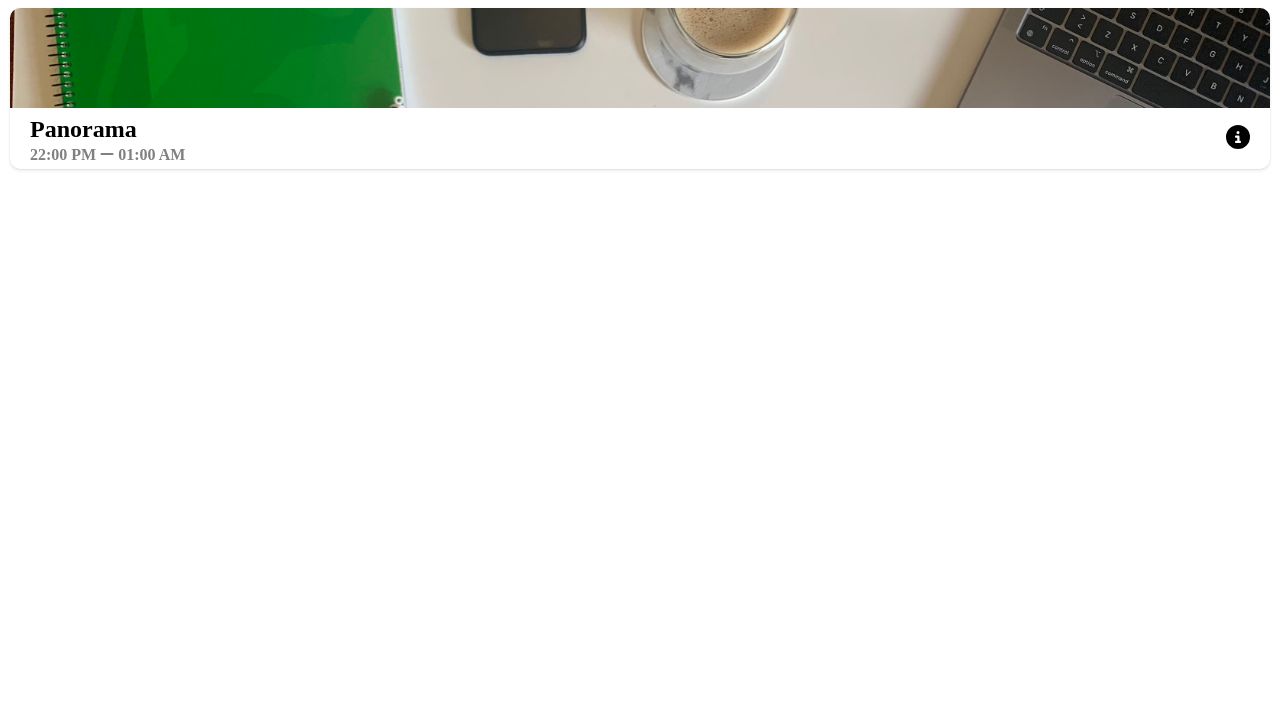
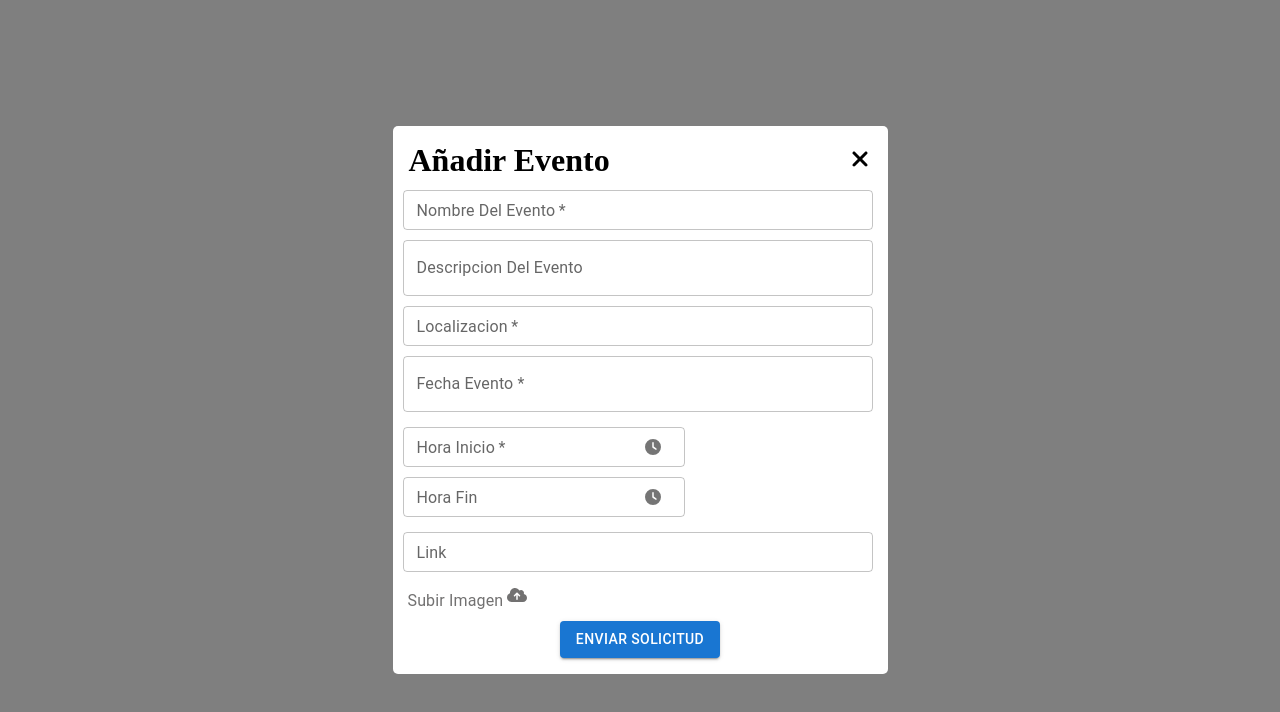
Before and after one commit to AntonioBaez13/LeonEvents, a React (Create React App) app: page / in a window 1280 px wide. Shown: the top 712 px of the page. Built offline with nearby package versions, Linux system fonts and the light colour scheme.

Commit message:
Implemented part of the UI for the Add Event Modal

```diff
--- a/package.json
+++ b/package.json
@@ -3,9 +3,13 @@
   "version": "0.1.0",
   "private": true,
   "dependencies": {
+    "@emotion/react": "^11.10.4",
+    "@emotion/styled": "^11.10.4",
     "@fortawesome/free-regular-svg-icons": "^6.2.0",
     "@fortawesome/free-solid-svg-icons": "^6.2.0",
     "@fortawesome/react-fontawesome": "^0.2.0",
+    "@mui/material": "^5.10.9",
+    "@mui/x-date-pickers": "^5.0.4",
     "@testing-library/jest-dom": "^5.16.5",
     "@testing-library/react": "^13.4.0",
     "@testing-library/user-event": "^13.5.0",
@@ -13,6 +17,7 @@
     "@types/node": "^16.11.65",
     "@types/react": "^18.0.21",
     "@types/react-dom": "^18.0.6",
+    "dayjs": "^1.11.5",
     "react": "^18.2.0",
     "react-dom": "^18.2.0",
     "react-scripts": "5.0.1",
--- /dev/null
+++ b/src/AddEventModal.tsx
@@ -0,0 +1,76 @@
+import './Styles.css'
+import { useState } from 'react';
+import { FontAwesomeIcon } from '@fortawesome/react-fontawesome';
+import { faXmark, faClock, faCloudArrowUp} from '@fortawesome/free-solid-svg-icons';
+import { Button, InputAdornment, TextField } from '@mui/material';
+import { DatePicker } from '@mui/x-date-pickers';
+import { LocalizationProvider } from '@mui/x-date-pickers/LocalizationProvider';
+import { AdapterDayjs } from '@mui/x-date-pickers/AdapterDayjs';
+import { Dayjs } from 'dayjs';
+
+const closeIcon = <FontAwesomeIcon icon={faXmark} />;
+const clockIcon = <FontAwesomeIcon icon={faClock} />;
+const uploadIcon = <FontAwesomeIcon icon={faCloudArrowUp} />;
+
+function AddEventModal(props:object){
+    return(
+        <div className='modal-window'>
+            <div className='modal-content'>
+                <ModalHeader/>
+                <ModalBody/>
+                <ModalFooter/>
+            </div>
+        </div>
+    );
+}
+
+function ModalHeader(props:object){
+    return(
+        <div className='modal-header'>
+            <span className='modal-header-title'>Añadir Evento</span>
+            <span className='modal-header-close'>{closeIcon}</span>
+        </div>
+    );
+}
+
+function ModalBody(props:object){
+    const[value,setValue] = useState<Dayjs | null>(null);
+
+    return(
+        <div className='modal-body'>
+            <TextField required label='Nombre Del Evento' variant='outlined' size='small' inputProps={{ maxLength: 55 }} />
+            <TextField multiline label='Descripcion Del Evento' variant='outlined'/>
+            <TextField required label='Localizacion' variant='outlined' size='small' inputProps={{ maxLength: 100 }} />
+            <LocalizationProvider dateAdapter={AdapterDayjs}>
+                <DatePicker label='Fecha Evento  *'
+                    disablePast={true}
+                    value={value}
+                    onChange={(date) => { setValue(date) }}
+                    renderInput={(params) => <TextField {...params} />}
+                    />
+            </LocalizationProvider>
+            <span>
+                <TextField  required label='Hora Inicio' variant='outlined' size='small' InputProps={{
+                    endAdornment: (
+                        <InputAdornment position='end'>{clockIcon}</InputAdornment>
+                    )
+                }} />
+                <TextField label='Hora Fin' variant='outlined' size='small' InputProps={{
+                    endAdornment:(
+                        <InputAdornment position='end'>{clockIcon}</InputAdornment>
+                )}} />
+            </span>
+            <TextField label='Link' variant='outlined' size='small' inputProps={{maxLength:60}}/>
+            <span className='upload-image-button'>Subir Imagen {uploadIcon} </span>
+        </div>
+    );
+}
+
+function ModalFooter(props:object){
+    return(
+        <div className='modal-footer'>
+            <Button variant='contained'>Enviar Solicitud</Button>
+        </div>
+    );
+}
+export default AddEventModal;
--- a/src/Styles.css
+++ b/src/Styles.css
@@ -61,3 +61,66 @@ div.event-picture > img {
     cursor: pointer;
     font-size: x-large;
 }
+
+/*Modal styles*/
+.modal-window {
+    position: fixed;
+    z-index: 1;
+    left: 0;
+    top: 0;
+    right: 0;
+    bottom: 0;
+    background-color: rgba(0, 0, 0, 0.5);
+    display: flex;
+    align-items: center;
+    justify-content: center;
+}
+
+.modal-content {
+    padding: 10px;
+    width: 475px;
+    background-color: white;
+    border-radius: 5px;
+}
+
+.modal-header {
+    margin: 6px;
+    display: flex;
+    position: relative;
+}
+
+.modal-header-title {
+    flex: 1 1 0px;
+    font-size: 2em;
+    font-weight: bold;
+}
+
+.modal-header-close {
+    cursor: pointer;
+    font-size: x-large;
+    align-self: center ;
+    margin: 3px;
+}
+
+.modal-body {
+    display: flex;
+    flex-direction: column;
+}
+
+.modal-body * {
+    margin: 5px 5px 5px 0px;
+}
+
+.modal-footer {
+    margin: 6px;
+    text-align: center;
+}
+
+.upload-image-button {
+    font-family: "Roboto", "Helvetica", "Arial", sans-serif;
+    font-weight: 400;
+    letter-spacing: 0.00938em;
+    color: rgba(93, 92, 92, 0.87);
+    margin-left: 5px;
+    cursor: pointer;
+}
--- a/src/index.tsx
+++ b/src/index.tsx
@@ -1,5 +1,6 @@
 import React from 'react';
 import ReactDOM from 'react-dom/client';
+import AddEvent from './AddEventModal';
 import { Event } from './EventComponent';
 
 
@@ -9,7 +10,7 @@ const root = ReactDOM.createRoot(
 root.render(
   <React.StrictMode>
     <div>
-      <Event></Event>
+      <AddEvent></AddEvent>
     </div>
   </React.StrictMode>
 );
```
Also changed, not shown: src/DateTimeUtils.ts (added, +16 -0 lines), public/manifest.json, 1 other file (tests, documents, lock files or other folders).
